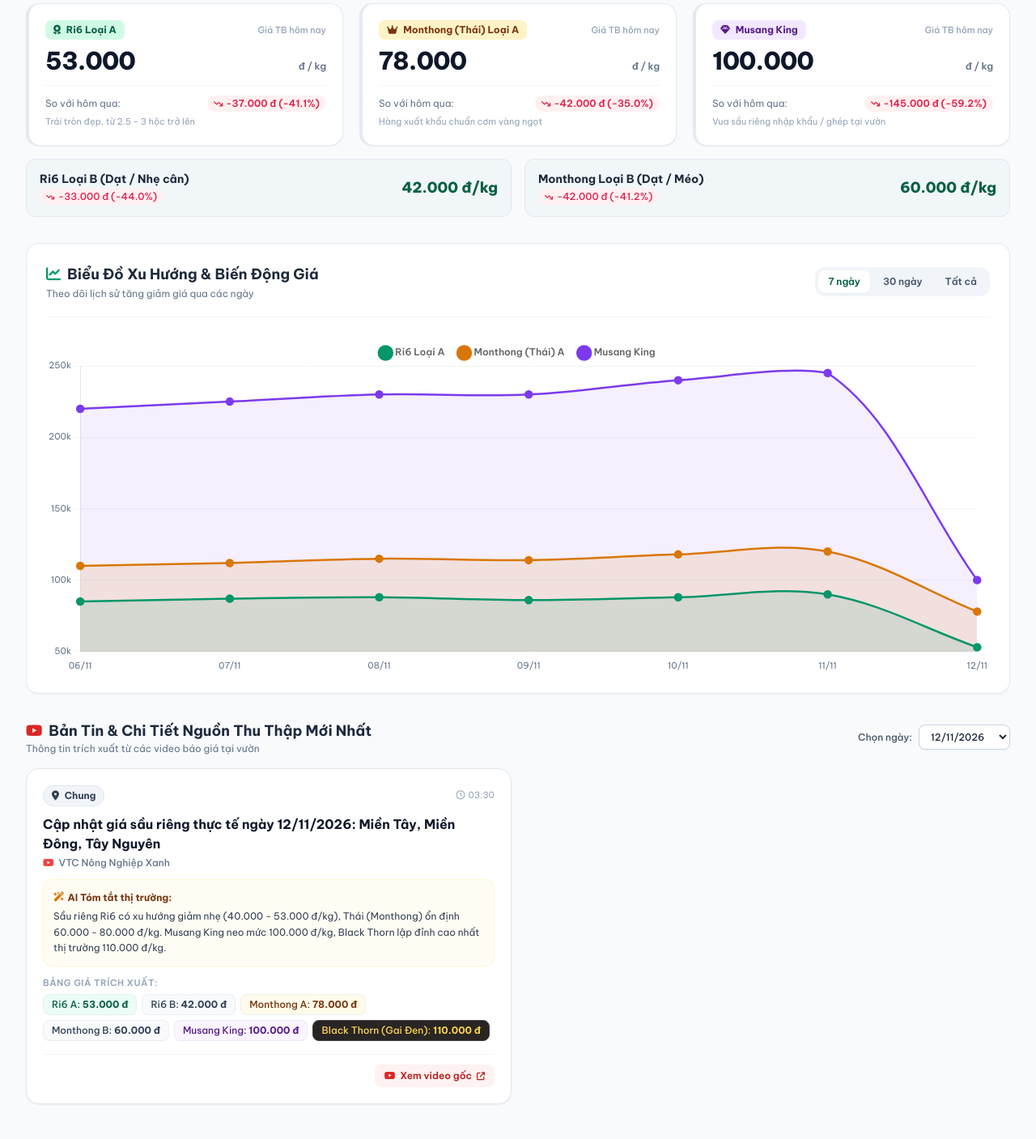
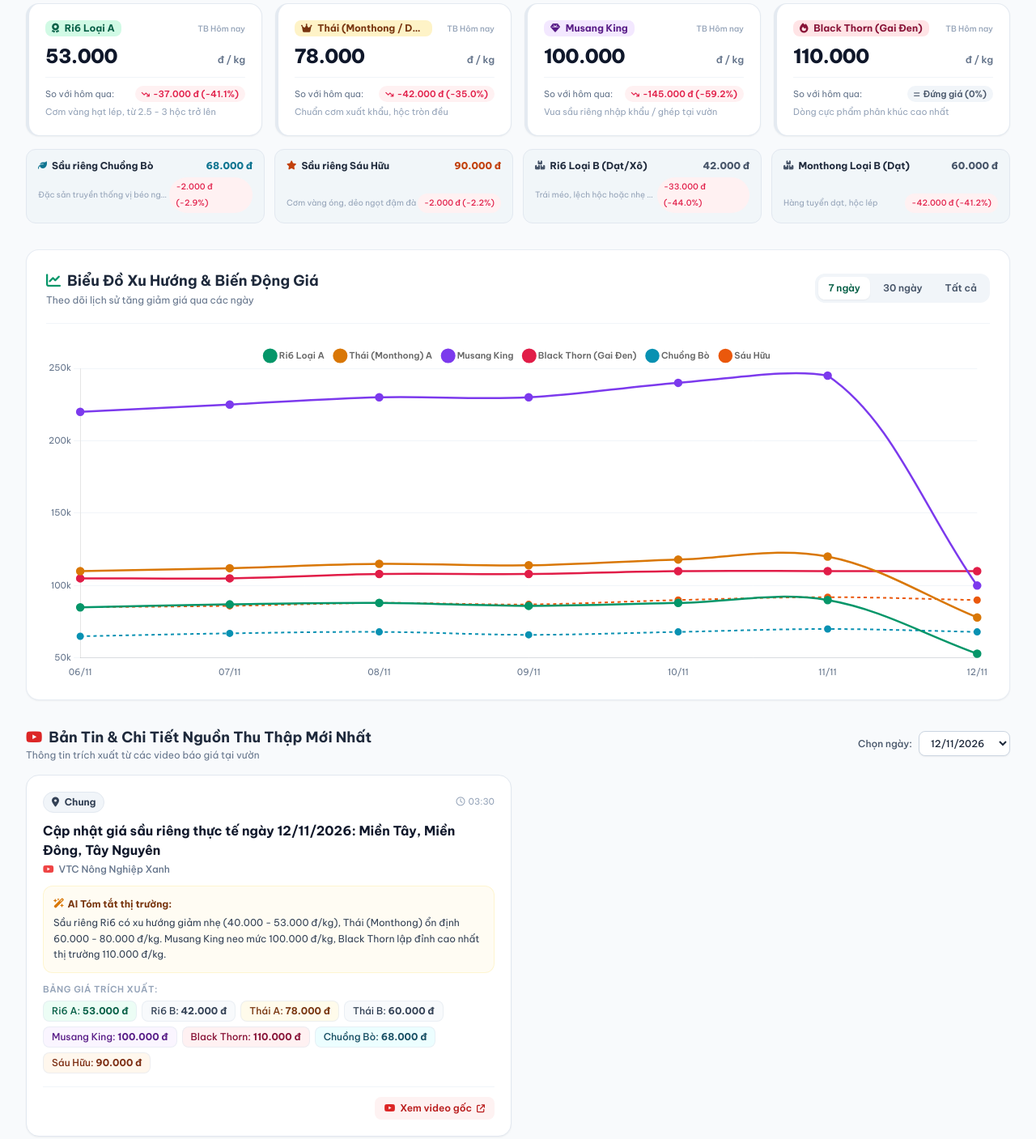
Before and after one commit to vonguyendang/gia-sau-rieng, a plain HTML site: page public/index.html in a window 1280 px wide. Shown: the part 242-1649 px from the top of the page at 81% size. Drawn offline with nearby package versions, Linux system fonts and the light colour scheme.

Commit message:
feat: hỗ trợ đầy đủ 6 giống sầu riêng (Ri6, Monthong, Musang King, Black Thorn, Chuồng Bò, Sáu Hữu)

```diff
--- a/public/app.js
+++ b/public/app.js
@@ -1,6 +1,7 @@
 /**
  * public/app.js
  * Quản lý logic hiển thị dữ liệu giá sầu riêng, vẽ biểu đồ Chart.js và danh sách nguồn tin.
+ * Hỗ trợ đầy đủ: Ri6, Monthong/Dona, Musang King, Black Thorn, Chuồng Bò, Sáu Hữu.
  */
 
 let historyData = null;
@@ -155,19 +156,19 @@ function renderPriceCards() {
     };
   }
 
-  // 3 Thẻ giá chính
+  // 4 Thẻ giá chính (Xuất khẩu & Thị trường lớn)
   const mainCardsConfig = [
     {
       title: 'Ri6 Loại A',
-      sub: 'Trái tròn đẹp, từ 2.5 - 3 hộc trở lên',
+      sub: 'Cơm vàng hạt lép, từ 2.5 - 3 hộc trở lên',
       key: 'ri6_a',
       accentColor: 'border-l-4 border-emerald-500',
       badgeColor: 'bg-emerald-100 text-emerald-800',
       icon: 'fa-solid fa-award',
     },
     {
-      title: 'Monthong (Thái) Loại A',
-      sub: 'Hàng xuất khẩu chuẩn cơm vàng ngọt',
+      title: 'Thái (Monthong / Dona) A',
+      sub: 'Chuẩn cơm xuất khẩu, hộc tròn đều',
       key: 'monthong_a',
       accentColor: 'border-l-4 border-amber-500',
       badgeColor: 'bg-amber-100 text-amber-900',
@@ -180,6 +181,14 @@ function renderPriceCards() {
       accentColor: 'border-l-4 border-purple-500',
       badgeColor: 'bg-purple-100 text-purple-900',
       icon: 'fa-solid fa-gem',
+    },
+    {
+      title: 'Black Thorn (Gai Đen)',
+      sub: 'Dòng cực phẩm phân khúc cao nhất',
+      key: 'black_thorn',
+      accentColor: 'border-l-4 border-rose-500',
+      badgeColor: 'bg-rose-100 text-rose-900',
+      icon: 'fa-solid fa-fire',
     }
   ];
 
@@ -191,23 +200,26 @@ function renderPriceCards() {
       const diffInfo = getDiff(val, prevVal);
 
       return `
-        <div class="bg-white rounded-2xl p-5 shadow-sm border border-slate-200/90 ${c.accentColor} hover:shadow-md transition-shadow">
+        <div class="bg-white rounded-2xl p-4 sm:p-5 shadow-sm border border-slate-200/90 ${c.accentColor} hover:shadow-md transition-shadow flex flex-col justify-between">
+          <div>
             <div class="flex items-center justify-between mb-2">
-            <span class="text-xs font-bold px-2.5 py-1 rounded-lg ${c.badgeColor}">
+              <span class="text-xs font-bold px-2 py-0.5 rounded-lg ${c.badgeColor} truncate max-w-[170px]">
                 <i class="${c.icon} mr-1"></i> ${c.title}
               </span>
-            <span class="text-[11px] font-medium text-slate-400">Giá TB hôm nay</span>
+              <span class="text-[10px] font-medium text-slate-400">TB Hôm nay</span>
             </div>
             <div class="mt-2 flex items-baseline justify-between">
-            <div class="text-2xl sm:text-3xl font-extrabold text-slate-900 tracking-tight">
-              ${val ? new Intl.NumberFormat('vi-VN').format(val) : '<span class="text-slate-400 text-lg">Chưa có giá</span>'}
+              <div class="text-xl sm:text-2xl font-black text-slate-900 tracking-tight">
+                ${val ? new Intl.NumberFormat('vi-VN').format(val) : '<span class="text-slate-400 text-base">Chưa có giá</span>'}
               </div>
               ${val ? '<span class="text-xs font-semibold text-slate-500">đ / kg</span>' : ''}
             </div>
-          <div class="mt-3 flex items-center justify-between text-xs pt-3 border-t border-slate-100">
-            <span class="text-slate-500">So với hôm qua:</span>
-            <span class="font-semibold flex items-center gap-1 ${diffInfo.class}">
-              <i class="fa-solid ${diffInfo.icon} text-[10px]"></i>
+          </div>
+          <div>
+            <div class="mt-2.5 flex items-center justify-between text-xs pt-2.5 border-t border-slate-100">
+              <span class="text-slate-500 text-[11px]">So với hôm qua:</span>
+              <span class="font-semibold text-[11px] flex items-center gap-1 ${diffInfo.class}">
+                <i class="fa-solid ${diffInfo.icon} text-[9px]"></i>
                 ${diffInfo.text}
               </span>
             </div>
@@ -215,16 +227,19 @@ function renderPriceCards() {
               ${c.sub}
             </div>
           </div>
+        </div>
       `;
     }).join('');
   }
 
-  // 2 Thẻ phụ cho Loại B
+  // 4 Thẻ phụ: Đặc sản truyền thống (Chuồng Bò, Sáu Hữu) & Hàng Loại B
   const subContainer = document.getElementById('price-subcards-container');
   if (subContainer) {
     const subCards = [
-      { title: 'Ri6 Loại B (Dạt / Nhẹ cân)', key: 'ri6_b' },
-      { title: 'Monthong Loại B (Dạt / Méo)', key: 'monthong_b' }
+      { title: 'Sầu riêng Chuồng Bò', desc: 'Đặc sản truyền thống vị béo ngậy', key: 'chuong_bo', icon: 'fa-leaf', color: 'text-cyan-700' },
+      { title: 'Sầu riêng Sáu Hữu', desc: 'Cơm vàng óng, dẻo ngọt đậm đà', key: 'sau_huu', icon: 'fa-star', color: 'text-orange-700' },
+      { title: 'Ri6 Loại B (Dạt/Xô)', desc: 'Trái méo, lệch hộc hoặc nhẹ cân', key: 'ri6_b', icon: 'fa-boxes-stacked', color: 'text-slate-600' },
+      { title: 'Monthong Loại B (Dạt)', desc: 'Hàng tuyển dạt, hộc lép', key: 'monthong_b', icon: 'fa-boxes-stacked', color: 'text-slate-600' }
     ];
 
     subContainer.innerHTML = subCards.map(c => {
@@ -233,17 +248,20 @@ function renderPriceCards() {
       const diffInfo = getDiff(val, prevVal);
 
       return `
-        <div class="bg-slate-100/80 rounded-xl p-3.5 px-4 flex items-center justify-between border border-slate-200 text-sm">
-          <div>
-            <div class="font-bold text-slate-800 text-xs sm:text-sm">${c.title}</div>
-            <div class="text-xs font-medium ${diffInfo.class} mt-0.5 inline-block">
-              <i class="fa-solid ${diffInfo.icon} text-[9px] mr-0.5"></i> ${diffInfo.text}
+        <div class="bg-slate-100/80 rounded-xl p-3 px-3.5 flex flex-col justify-between border border-slate-200 text-sm">
+          <div class="flex items-center justify-between">
+            <span class="font-bold text-slate-800 text-xs flex items-center gap-1.5">
+              <i class="fa-solid ${c.icon} ${c.color} text-[11px]"></i> ${c.title}
+            </span>
+            <span class="text-xs font-black ${c.color}">
+              ${val ? new Intl.NumberFormat('vi-VN').format(val) + ' đ' : '---'}
+            </span>
           </div>
-          </div>
-          <div class="text-right">
-            <div class="text-base sm:text-lg font-extrabold text-emerald-800">
-              ${val ? new Intl.NumberFormat('vi-VN').format(val) + ' đ/kg' : '---'}
-            </div>
+          <div class="mt-1.5 flex items-center justify-between text-[11px]">
+            <span class="text-slate-400 truncate text-[10px]">${c.desc}</span>
+            <span class="${diffInfo.class} text-[10px] px-1.5 py-0.2 rounded font-medium">
+              ${diffInfo.text}
+            </span>
           </div>
         </div>
       `;
@@ -267,6 +285,9 @@ function initOrUpdateChart() {
   const ri6Data = selectedDays.map(d => historyData.days[d]?.daily_average?.ri6_a ?? null);
   const monthongData = selectedDays.map(d => historyData.days[d]?.daily_average?.monthong_a ?? null);
   const musangData = selectedDays.map(d => historyData.days[d]?.daily_average?.musang_king ?? null);
+  const blackThornData = selectedDays.map(d => historyData.days[d]?.daily_average?.black_thorn ?? null);
+  const chuongBoData = selectedDays.map(d => historyData.days[d]?.daily_average?.chuong_bo ?? null);
+  const sauHuuData = selectedDays.map(d => historyData.days[d]?.daily_average?.sau_huu ?? null);
 
   const ctx = document.getElementById('priceChart');
   if (!ctx) return;
@@ -281,20 +302,20 @@ function initOrUpdateChart() {
         backgroundColor: 'rgba(5, 150, 105, 0.12)',
         borderWidth: 2.5,
         tension: 0.35,
-        fill: true,
-        spanGaps: true, // Không bị đứt đường khi có ngày null
+        fill: false,
+        spanGaps: true,
         pointBackgroundColor: '#059669',
         pointRadius: 4,
         pointHoverRadius: 6,
       },
       {
-        label: 'Monthong (Thái) A',
+        label: 'Thái (Monthong) A',
         data: monthongData,
         borderColor: '#d97706',
         backgroundColor: 'rgba(217, 119, 6, 0.12)',
         borderWidth: 2.5,
         tension: 0.35,
-        fill: true,
+        fill: false,
         spanGaps: true,
         pointBackgroundColor: '#d97706',
         pointRadius: 4,
@@ -307,11 +328,49 @@ function initOrUpdateChart() {
         backgroundColor: 'rgba(124, 58, 237, 0.08)',
         borderWidth: 2.5,
         tension: 0.35,
-        fill: true,
+        fill: false,
         spanGaps: true,
         pointBackgroundColor: '#7c3aed',
         pointRadius: 4,
         pointHoverRadius: 6,
+      },
+      {
+        label: 'Black Thorn (Gai Đen)',
+        data: blackThornData,
+        borderColor: '#e11d48',
+        borderWidth: 2.5,
+        tension: 0.35,
+        fill: false,
+        spanGaps: true,
+        pointBackgroundColor: '#e11d48',
+        pointRadius: 4,
+        pointHoverRadius: 6,
+      },
+      {
+        label: 'Chuồng Bò',
+        data: chuongBoData,
+        borderColor: '#0891b2',
+        borderWidth: 2,
+        borderDash: [4, 4],
+        tension: 0.35,
+        fill: false,
+        spanGaps: true,
+        pointBackgroundColor: '#0891b2',
+        pointRadius: 3.5,
+        pointHoverRadius: 5.5,
+      },
+      {
+        label: 'Sáu Hữu',
+        data: sauHuuData,
+        borderColor: '#ea580c',
+        borderWidth: 2,
+        borderDash: [4, 4],
+        tension: 0.35,
+        fill: false,
+        spanGaps: true,
+        pointBackgroundColor: '#ea580c',
+        pointRadius: 3.5,
+        pointHoverRadius: 5.5,
       }
     ]
   };
@@ -327,13 +386,13 @@ function initOrUpdateChart() {
       legend: {
         position: 'top',
         labels: {
-          font: { family: '"Be Vietnam Pro"', size: 12, weight: '600' },
+          font: { family: '"Be Vietnam Pro"', size: 11, weight: '600' },
           usePointStyle: true,
-          padding: 18,
+          padding: 14,
         }
       },
       tooltip: {
-        backgroundColor: 'rgba(15, 23, 42, 0.9)',
+        backgroundColor: 'rgba(15, 23, 42, 0.92)',
         titleFont: { family: '"Be Vietnam Pro"', size: 13, weight: '700' },
         bodyFont: { family: '"Be Vietnam Pro"', size: 12 },
         padding: 12,
@@ -440,10 +499,12 @@ function renderSources(selectedDay) {
     const priceChips = [
       { label: 'Ri6 A', val: prices.ri6_a, bg: 'bg-emerald-50 text-emerald-800' },
       { label: 'Ri6 B', val: prices.ri6_b, bg: 'bg-slate-50 text-slate-700' },
-      { label: 'Monthong A', val: prices.monthong_a, bg: 'bg-amber-50 text-amber-900' },
-      { label: 'Monthong B', val: prices.monthong_b, bg: 'bg-slate-50 text-slate-700' },
+      { label: 'Thái A', val: prices.monthong_a, bg: 'bg-amber-50 text-amber-900' },
+      { label: 'Thái B', val: prices.monthong_b, bg: 'bg-slate-50 text-slate-700' },
       { label: 'Musang King', val: prices.musang_king, bg: 'bg-purple-50 text-purple-900' },
-      { label: 'Black Thorn (Gai Đen)', val: prices.black_thorn, bg: 'bg-stone-800 text-amber-300 border-stone-700' },
+      { label: 'Black Thorn', val: prices.black_thorn, bg: 'bg-rose-50 text-rose-900 font-bold border-rose-200' },
+      { label: 'Chuồng Bò', val: prices.chuong_bo, bg: 'bg-cyan-50 text-cyan-900' },
+      { label: 'Sáu Hữu', val: prices.sau_huu, bg: 'bg-orange-50 text-orange-900' },
     ].filter(p => p.val !== null && p.val !== undefined && p.val > 0);
 
     return `
--- a/public/data/history.json
+++ b/public/data/history.json
@@ -7,7 +7,10 @@
         "ri6_b": 70000,
         "monthong_a": 110000,
         "monthong_b": 95000,
-        "musang_king": 220000
+        "musang_king": 220000,
+        "chuong_bo": 65000,
+        "sau_huu": 85000,
+        "black_thorn": 105000
       },
       "sources": [
         {
@@ -24,7 +27,10 @@
             "ri6_b": 70000,
             "monthong_a": 110000,
             "monthong_b": 94000,
-            "musang_king": 220000
+            "musang_king": 220000,
+            "chuong_bo": 65000,
+            "sau_huu": 85000,
+            "black_thorn": 105000
           }
         },
         {
@@ -41,7 +47,10 @@
             "ri6_b": 70000,
             "monthong_a": 110000,
             "monthong_b": 96000,
-            "musang_king": null
+            "musang_king": null,
+            "chuong_bo": 65000,
+            "sau_huu": 85000,
+            "black_thorn": 105000
           }
         }
       ]
@@ -52,7 +61,10 @@
         "ri6_b": 72000,
         "monthong_a": 112000,
         "monthong_b": 96000,
-        "musang_king": 225000
+        "musang_king": 225000,
+        "chuong_bo": 67000,
+        "sau_huu": 86000,
+        "black_thorn": 105000
       },
       "sources": [
         {
@@ -69,7 +81,10 @@
             "ri6_b": 72000,
             "monthong_a": 112000,
             "monthong_b": 96000,
-            "musang_king": 225000
+            "musang_king": 225000,
+            "chuong_bo": 67000,
+            "sau_huu": 86000,
+            "black_thorn": 105000
           }
         }
       ]
@@ -80,7 +95,10 @@
         "ri6_b": 73000,
         "monthong_a": 115000,
         "monthong_b": 98000,
-        "musang_king": 230000
+        "musang_king": 230000,
+        "chuong_bo": 68000,
+        "sau_huu": 88000,
+        "black_thorn": 108000
       },
       "sources": [
         {
@@ -97,7 +115,10 @@
             "ri6_b": 73000,
             "monthong_a": 115000,
             "monthong_b": 98000,
-            "musang_king": 230000
+            "musang_king": 230000,
+            "chuong_bo": 68000,
+            "sau_huu": 88000,
+            "black_thorn": 108000
           }
         }
       ]
@@ -108,7 +129,10 @@
         "ri6_b": 71000,
         "monthong_a": 114000,
         "monthong_b": 97000,
-        "musang_king": 230000
+        "musang_king": 230000,
+        "chuong_bo": 66000,
+        "sau_huu": 87000,
+        "black_thorn": 108000
       },
       "sources": [
         {
@@ -125,7 +149,10 @@
             "ri6_b": 71000,
             "monthong_a": 114000,
             "monthong_b": 97000,
-            "musang_king": 230000
+            "musang_king": 230000,
+            "chuong_bo": 66000,
+            "sau_huu": 87000,
+            "black_thorn": 108000
           }
         }
       ]
@@ -136,7 +163,10 @@
         "ri6_b": 74000,
         "monthong_a": 118000,
         "monthong_b": 100000,
-        "musang_king": 240000
+        "musang_king": 240000,
+        "chuong_bo": 68000,
+        "sau_huu": 90000,
+        "black_thorn": 110000
       },
       "sources": [
         {
@@ -153,7 +183,10 @@
             "ri6_b": 74000,
             "monthong_a": 118000,
             "monthong_b": 100000,
-            "musang_king": 240000
+            "musang_king": 240000,
+            "chuong_bo": 68000,
+            "sau_huu": 90000,
+            "black_thorn": 110000
           }
         }
       ]
@@ -164,7 +197,10 @@
         "ri6_b": 75000,
         "monthong_a": 120000,
         "monthong_b": 102000,
-        "musang_king": 245000
+        "musang_king": 245000,
+        "chuong_bo": 70000,
+        "sau_huu": 92000,
+        "black_thorn": 110000
       },
       "sources": [
         {
@@ -181,7 +217,10 @@
             "ri6_b": 75000,
             "monthong_a": 120000,
             "monthong_b": 102000,
-            "musang_king": 245000
+            "musang_king": 245000,
+            "chuong_bo": 70000,
+            "sau_huu": 92000,
+            "black_thorn": 110000
           }
         }
       ]
@@ -193,7 +232,9 @@
         "monthong_a": 78000,
         "monthong_b": 60000,
         "musang_king": 100000,
-        "black_thorn": 110000
+        "black_thorn": 110000,
+        "chuong_bo": 68000,
+        "sau_huu": 90000
       },
       "sources": [
         {
@@ -211,7 +252,9 @@
             "monthong_a": 78000,
             "monthong_b": 60000,
             "musang_king": 100000,
-            "black_thorn": 110000
+            "black_thorn": 110000,
+            "chuong_bo": 68000,
+            "sau_huu": 90000
           }
         }
       ]
--- a/public/index.html
+++ b/public/index.html
@@ -102,28 +102,13 @@
         <span class="text-xs text-slate-500">Đơn vị: VNĐ / kg (tại vườn)</span>
       </div>
 
-      <div class="grid grid-cols-1 sm:grid-cols-2 lg:grid-cols-3 gap-5" id="price-cards-container">
-        <!-- Render tự động bởi app.js -->
-        <div class="bg-white p-6 rounded-2xl shadow-sm border border-slate-200 animate-pulse">
-          <div class="h-4 bg-slate-200 rounded w-1/3 mb-4"></div>
-          <div class="h-8 bg-slate-200 rounded w-2/3 mb-3"></div>
-          <div class="h-4 bg-slate-100 rounded w-1/2"></div>
-        </div>
-        <div class="bg-white p-6 rounded-2xl shadow-sm border border-slate-200 animate-pulse">
-          <div class="h-4 bg-slate-200 rounded w-1/3 mb-4"></div>
-          <div class="h-8 bg-slate-200 rounded w-2/3 mb-3"></div>
-          <div class="h-4 bg-slate-100 rounded w-1/2"></div>
-        </div>
-        <div class="bg-white p-6 rounded-2xl shadow-sm border border-slate-200 animate-pulse">
-          <div class="h-4 bg-slate-200 rounded w-1/3 mb-4"></div>
-          <div class="h-8 bg-slate-200 rounded w-2/3 mb-3"></div>
-          <div class="h-4 bg-slate-100 rounded w-1/2"></div>
-        </div>
+      <div class="grid grid-cols-1 sm:grid-cols-2 lg:grid-cols-4 gap-4" id="price-cards-container">
+        <!-- Render tự động bởi app.js cho 4 giống chính: Ri6 A, Monthong A, Musang King, Black Thorn -->
       </div>
 
-      <!-- Hàng giá loại B (Phụ) -->
-      <div class="mt-4 grid grid-cols-1 sm:grid-cols-2 gap-4" id="price-subcards-container">
-        <!-- Render tự động bởi app.js cho Ri6 Loại B & Monthong Loại B -->
+      <!-- Hàng giá đặc sản & loại B: Chuồng Bò, Sáu Hữu, Ri6 B, Monthong B -->
+      <div class="mt-4 grid grid-cols-1 sm:grid-cols-2 lg:grid-cols-4 gap-3" id="price-subcards-container">
+        <!-- Render tự động bởi app.js -->
       </div>
     </section>
 
```
Also changed, not shown: 2 other files. Lines whose indentation alone changed are shown as unchanged.
